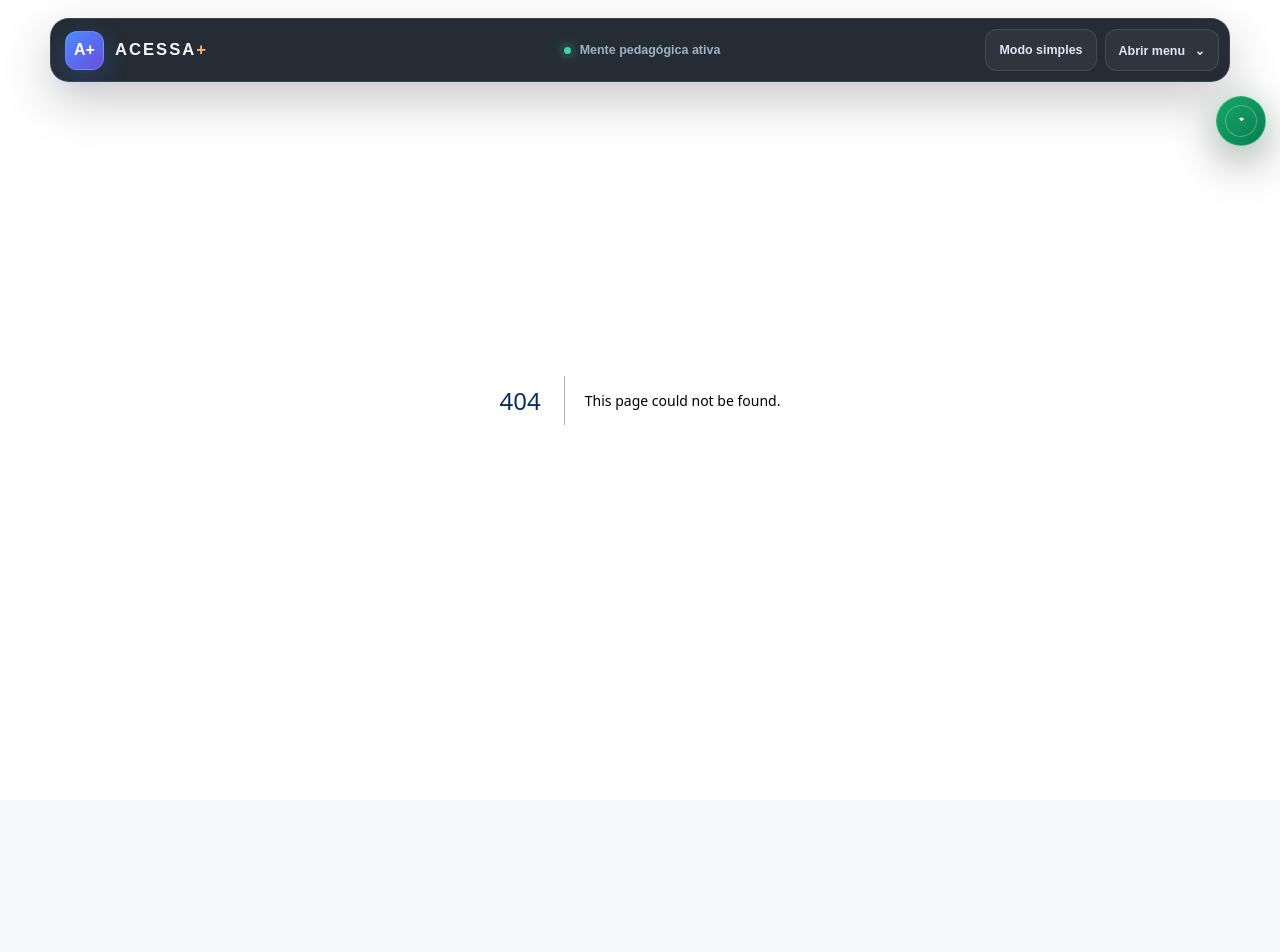
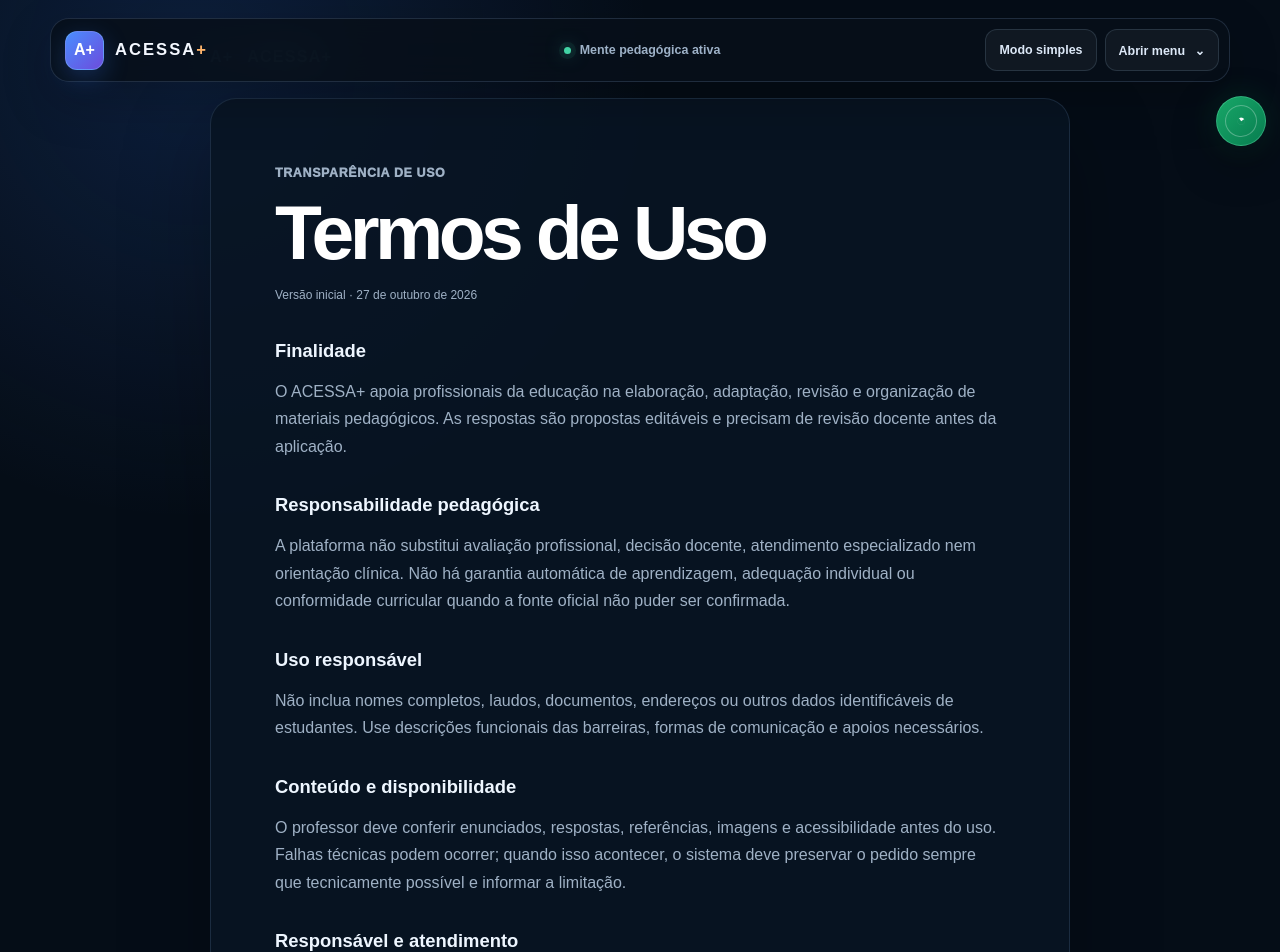
Before and after one commit to mozahintervieira/acessamais, a Next.js app in the folder apps/web/: page /termos in a window 1280 px wide. Before the commit this address had no page. Shown: the top 952 px of the page. Before the commit the page ends 800 px from the top, so only its background shows below. Built offline with nearby package versions, Linux system fonts and the light colour scheme.

Commit message:
feat: publica transparência do ACESSA+

```diff
--- /dev/null
+++ b/apps/web/src/app/termos/page.tsx
@@ -0,0 +1,23 @@
+export default function TermsPage(): React.ReactElement {
+  return (
+    <main className="legalPage">
+      <a className="legalBrand" href="/">A+ <strong>ACESSA+</strong></a>
+      <article>
+        <p className="productEyebrow">Transparência de uso</p>
+        <h1>Termos de Uso</h1>
+        <p className="legalUpdated">Versão inicial · 27 de outubro de 2026</p>
+        <h2>Finalidade</h2>
+        <p>O ACESSA+ apoia profissionais da educação na elaboração, adaptação, revisão e organização de materiais pedagógicos. As respostas são propostas editáveis e precisam de revisão docente antes da aplicação.</p>
+        <h2>Responsabilidade pedagógica</h2>
+        <p>A plataforma não substitui avaliação profissional, decisão docente, atendimento especializado nem orientação clínica. Não há garantia automática de aprendizagem, adequação individual ou conformidade curricular quando a fonte oficial não puder ser confirmada.</p>
+        <h2>Uso responsável</h2>
+        <p>Não inclua nomes completos, laudos, documentos, endereços ou outros dados identificáveis de estudantes. Use descrições funcionais das barreiras, formas de comunicação e apoios necessários.</p>
+        <h2>Conteúdo e disponibilidade</h2>
+        <p>O professor deve conferir enunciados, respostas, referências, imagens e acessibilidade antes do uso. Falhas técnicas podem ocorrer; quando isso acontecer, o sistema deve preservar o pedido sempre que tecnicamente possível e informar a limitação.</p>
+        <h2>Responsável e atendimento</h2>
+        <p>Responsável pelo projeto: Mozahinter Alves Vieira. Atendimento pelo WhatsApp <a href="https://wa.me/5527992977703">+55 27 99297-7703</a>.</p>
+        <p><a href="/">Voltar ao início</a></p>
+      </article>
+    </main>
+  );
+}
```
